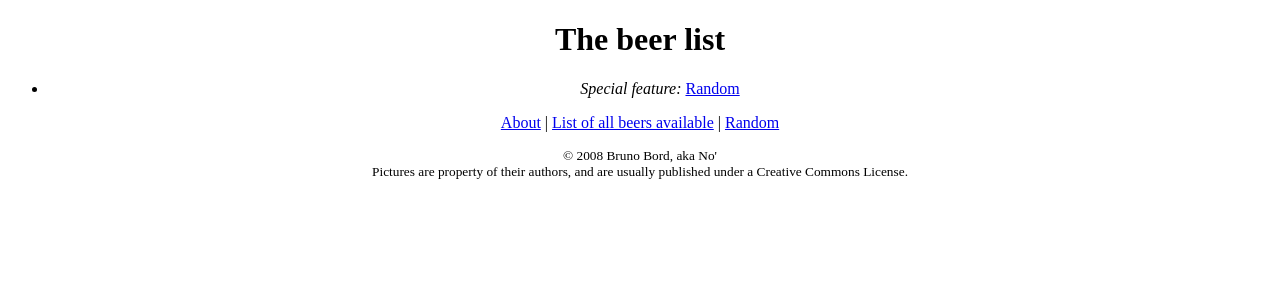
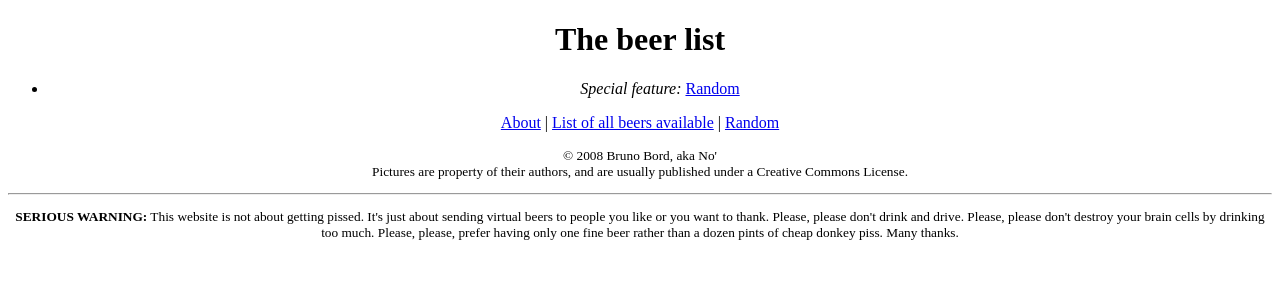
Before and after one commit to brunobord/beeroverip, a Django app: template templates/beers/beer_list.html in a window 1280 px wide. Shown: the top 300 px of the page. Run offline with Django 3.2, Linux system fonts and the light colour scheme; the template is opened without the code that fills it, so the values that code supplies are empty.

Commit message:
footer mentions "PLEASE DON'T DRINK TOO MUCH". Please.

```diff
--- a/templates/default.html
+++ b/templates/default.html
@@ -19,11 +19,17 @@
 <body>
 {% block content %}
 {% endblock %}
-<div id="footer"><p>
+<div id="footer">
+<p>
     <a href="/about/">{% trans "About" %}</a> |
     <a href="/all/">{% trans "List of all beers available" %}</a> |
-    <a href="/random/">{% trans "Random" %}</a></p>
-<p class="copyright">&copy; {% now "Y" %} Bruno Bord, aka No'<br />{% trans "Pictures are property of their authors, and are usually published under a Creative Commons License." %}</p></div>
+    <a href="/random/">{% trans "Random" %}</a>
+</p>
+
+<p class="copyright">&copy; {% now "Y" %} Bruno Bord, aka No'<br />{% trans "Pictures are property of their authors, and are usually published under a Creative Commons License." %}</p>
+<hr />
+<p class="copyright">{% blocktrans %}<strong>SERIOUS WARNING:</strong> This website is not about getting pissed. It's just about sending virtual beers to people you like or you want to thank. Please, please don't drink and drive. Please, please don't destroy your brain cells by drinking too much. Please, please, prefer having only one fine beer rather than a dozen pints of cheap donkey piss. Many thanks.{% endblocktrans %}</p>
+</div>
 
 {% if ANALYTICS_ID %}
 <!-- Analytics -->
```
Also changed, not shown: locale/fr/LC_MESSAGES/django.po, 1 other file.
